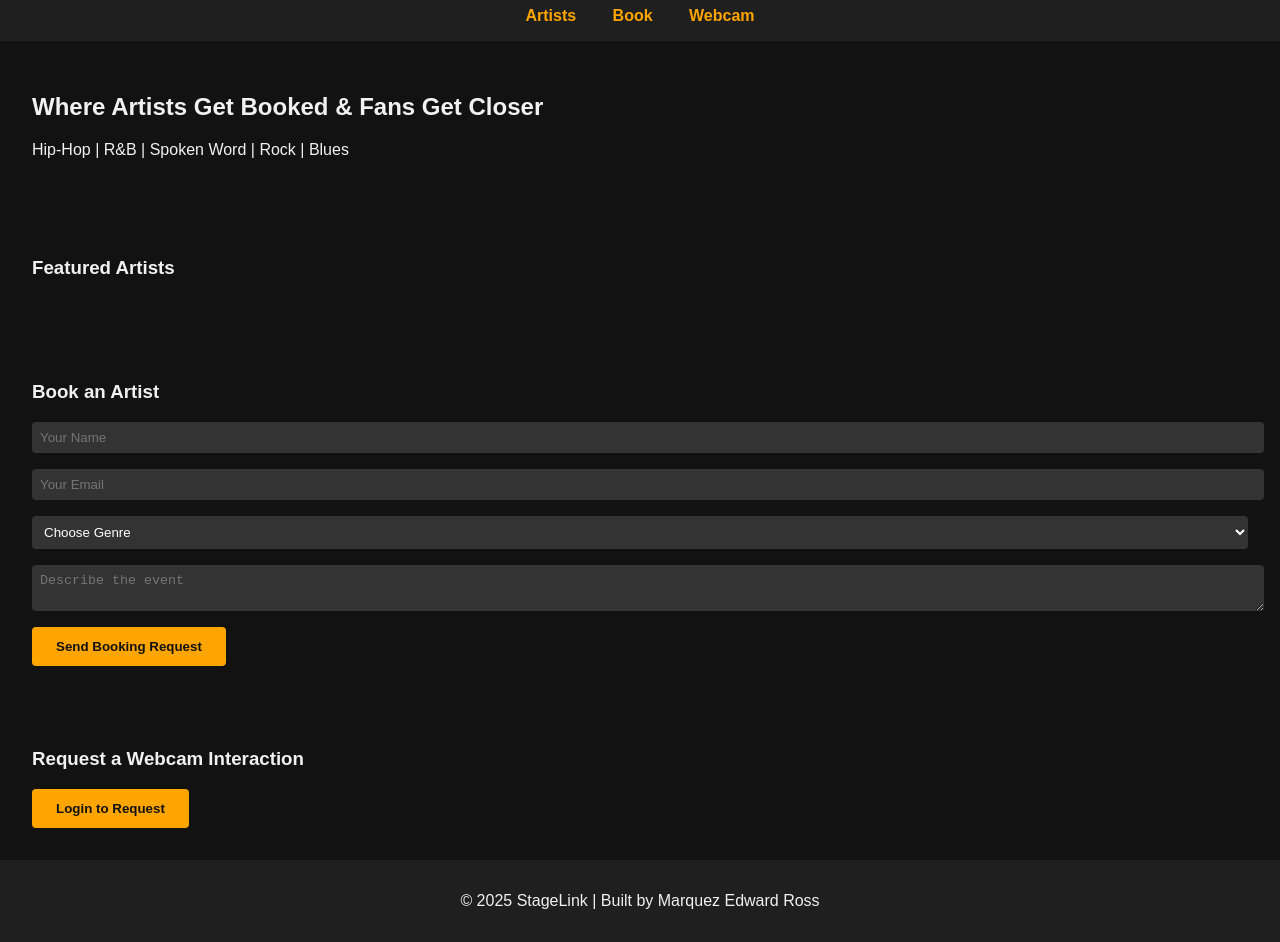
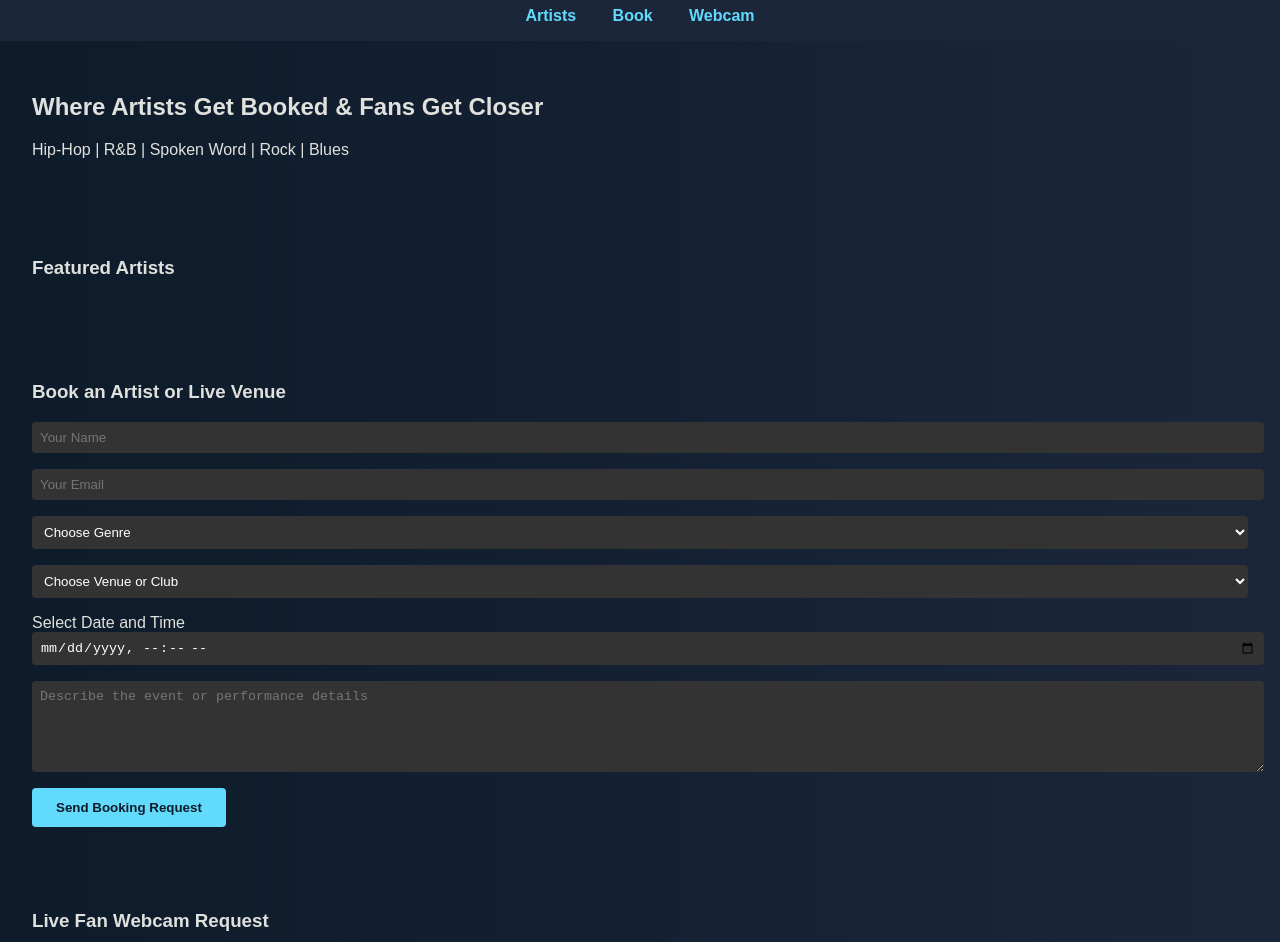
Before and after one commit to RocBoi/SafeLink-Booking_Platform, a plain HTML site: page index.html in a window 1280 px wide. Shown: the part 89-1031 px from the top of the page. Drawn offline with Linux system fonts and the light colour scheme; files that its build step writes are made by us from their sources.

Commit message:
Update index.html

```diff
--- a/index.html
+++ b/index.html
@@ -1,19 +1,49 @@
-<!-- client/public/index.html -->
 <!DOCTYPE html>
 <html lang="en">
 <head>
   <meta charset="UTF-8" />
   <meta name="viewport" content="width=device-width, initial-scale=1.0" />
-  <title>StageLink - Book Your Favorite Artist</title>
+  <meta name="description" content="StageLink is the official booking platform for Hip-Hop, R&B, and live performance artists. Book now or host webcam fan sessions." />
+  <meta property="og:title" content="StageLink - Book Live Talent & Engage Fans" />
+  <meta property="og:description" content="Live club + venue artist booking, paid fan webcam requests, and listening parties." />
+  <meta property="og:image" content="/public/img/stagelink-cover.jpg" />
+  <meta property="og:url" content="https://stagelink.live" />
+  <meta name="twitter:card" content="summary_large_image" />
+  <title>StageLink – Book Artists & Schedule Events</title>
   <link rel="stylesheet" href="/styles/main.css" />
-  <meta name="description" content="StageLink is a booking platform for Hip-Hop, R&B, and indie artists to perform live and interact with fans online.">
-<meta name="viewport" content="width=device-width, initial-scale=1.0">
-<meta property="og:title" content="StageLink - Book Artists & Interact Live">
-<meta property="og:description" content="Performance booking and paid webcam fan access.">
-<meta property="og:image" content="/public/img/stagelink-cover.jpg">
-<meta property="og:url" content="https://stagelink.live">
-<meta name="twitter:card" content="summary_large_image">
+  <style>
+    body {
+      background: linear-gradient(to right, #0d1b2a, #1b263b);
+      color: #e0e1dd;
+    }
+    header, footer {
+      background-color: #1b263b;
+      color: #e0e1dd;
+    }
+    nav a {
+      color: #61dafb;
+      margin: 0 1rem;
+      text-decoration: none;
+    }
+    .artist-card, .booking-card, .webcam-request {
+      background: #415a77;
+      color: #edf2f4;
+      border: 1px solid #778da9;
+    }
+    button {
+      background: #61dafb;
+      color: #0d1b2a;
+    }
+    button:hover {
+      background-color: #1c8ed4;
+    }
+    input, select, textarea {
+      background: #1e2a38;
+      color: #fff;
+    }
+  </style>
 </head>
+
 <body>
   <header>
     <h1>StageLink</h1>
@@ -33,34 +63,55 @@
     <section id="artists">
       <h3>Featured Artists</h3>
       <div class="artist-grid">
-        <!-- Artist cards injected here -->
+        <!-- JS dynamically adds artist cards here -->
       </div>
     </section>
 
     <section id="book">
-      <h3>Book an Artist</h3>
-      <form>
+      <h3>Book an Artist or Live Venue</h3>
+      <form id="bookingForm">
         <input type="text" placeholder="Your Name" required />
         <input type="email" placeholder="Your Email" required />
-        <select>
-          <option>Choose Genre</option>
+
+        <select required>
+          <option disabled selected>Choose Genre</option>
           <option>Hip-Hop</option>
           <option>R&B</option>
           <option>Spoken Word</option>
+          <option>Rock</option>
         </select>
-        <textarea placeholder="Describe the event"></textarea>
+
+        <select required>
+          <option disabled selected>Choose Venue or Club</option>
+          <option>Velvet Room, Atlanta</option>
+          <option>Apache Café, Atlanta</option>
+          <option>Tabernacle, ATL</option>
+          <option>Smith’s Olde Bar</option>
+          <option>Private Studio Session</option>
+        </select>
+
+        <label for="bookingDateTime">Select Date and Time</label>
+        <input type="datetime-local" id="bookingDateTime" required />
+
+        <textarea placeholder="Describe the event or performance details" rows="5" required></textarea>
+
         <button type="submit">Send Booking Request</button>
       </form>
     </section>
 
     <section id="webcam">
-      <h3>Request a Webcam Interaction</h3>
-      <button>Login to Request</button>
+      <h3>Live Fan Webcam Request</h3>
+      <p>Request a 1-on-1 live session with your favorite artist. Requires approval and payment.</p>
+      <button onclick="alert('Login required to submit webcam request.')">Request Chat</button>
     </section>
   </main>
 
   <footer>
-    <p>&copy; 2025 StageLink | Built by Marquez Edward Ross</p>
+    <p>&copy; 2025 StageLink | Created by Marquez Edward Ross</p>
   </footer>
+
+  <script src="/scripts/formHandler.js"></script>
+  <script src="/scripts/artistLoader.js"></script>
+  <script src="/scripts/calendar.js"></script>
 </body>
 </html>
```
